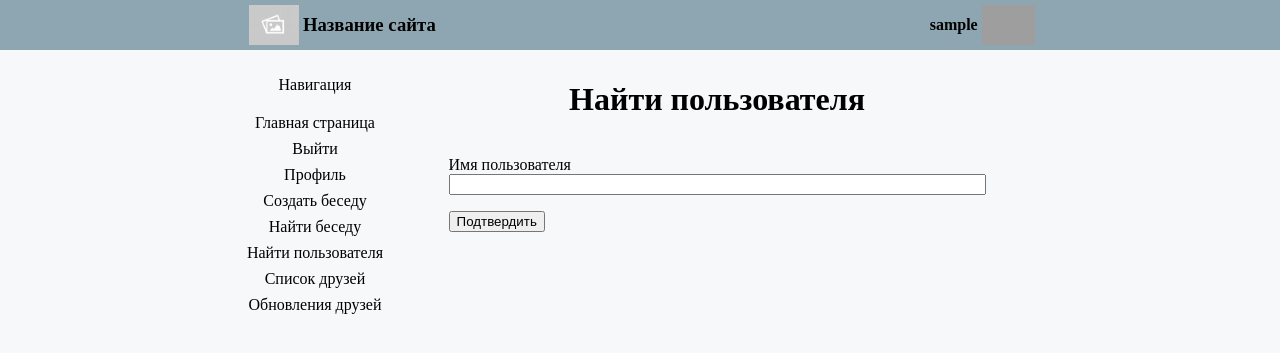
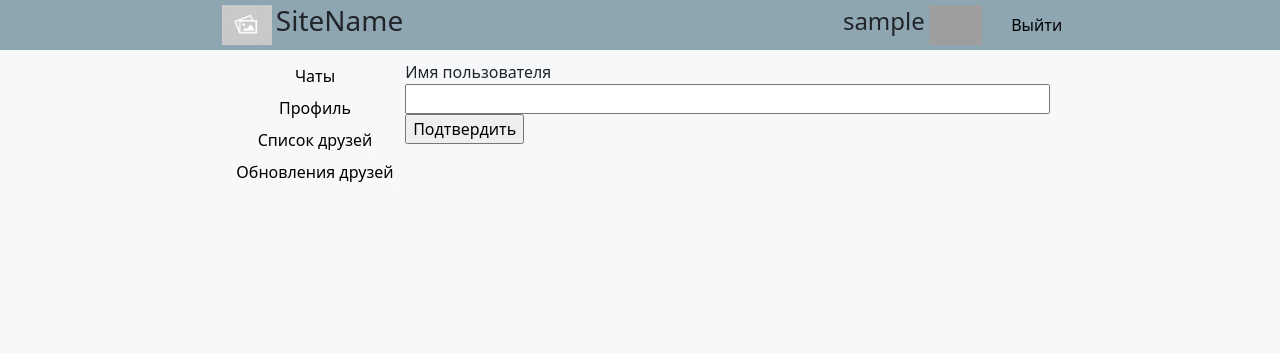
Before and after one commit to iesub/TRPPSite, a Flask app: page /search_user in a window 1280 px wide. Shown: the top 353 px of the page. Run offline with Flask 2, Linux system fonts and the light colour scheme; the visitor is signed in with stand-in values (Sample User, id 1); data comes from the database, SQL or seed files in the repository; both versions use the stored data as it was after the commit; grey boxes are pictures that could not be loaded.

Commit message:
fixed pages chat, friends_list

```diff
--- a/app/forms.py
+++ b/app/forms.py
@@ -120,4 +120,4 @@ class PostForm(FlaskForm):
     """
     post = TextAreaField('Написать сообщение', validators=[
         DataRequired(), Length(min=1, max=140)])
-    submit = SubmitField('подтвердить')
+    submit = SubmitField('отправить')
--- a/app/routes.py
+++ b/app/routes.py
@@ -234,7 +234,7 @@ def search_user():
             flash('извините, пользователя с таким именем не существует')
             return redirect(url_for('search_user'))
         return redirect(url_for('user', username=user.username))
-    return render_template('search_user.html', title='Поиск беседы', form=form)
+    return render_template('list_of_friends.html', title='Поиск беседы', form=form)
 
 
 @app.route('/invite_user/<name>', methods=['GET', 'POST'])
@@ -341,7 +341,7 @@ def unfollow(username):
     return redirect(url_for('user', username=username))
 
 
-@app.route('/list_of_friends')
+@app.route('/list_of_friends', methods=['GET', 'POST'])
 @login_required
 def list_of_friends():
     """
@@ -357,7 +357,14 @@ def list_of_friends():
             followers.append(user)
         elif current_user.is_following(user):
             followed.append(user)
-    return render_template('list_of_friends.html', title='Список друзей', followers=followers, followed=followed)
+    form = SearchUserForm()
+    if form.validate_on_submit():
+        user = User.query.filter_by(username=form.username.data).first()
+        if user is None:
+            flash('извините, пользователя с таким именем не существует')
+            return redirect(url_for('search_user'))
+        return redirect(url_for('user', username=user.username))
+    return render_template('list_of_friends.html', title='Список друзей', followers=followers, followed=followed, form=form)
 
 
 @app.route('/news')
--- a/app/static/messages.css
+++ b/app/static/messages.css
@@ -1,10 +1,15 @@
+.friends-messages{
+	padding-left: 5%;
+	width: 50%;
+}
+
 .chat-instance{
 	display: flex;
 	flex-direction: row;
 	align-items: center;
 	width: 90%;
 	margin-left: 2%;
-	border: 1px solid white;
+	border: 1px solid #f7f8fa;
 	padding: 5px;
 	border-radius: 10px;
 }
@@ -20,3 +25,12 @@
 .chat-image img{
 	height: 50px;
 }
+
+.notification-block {
+	padding-left: 3px;
+	width: 15%;
+}
+
+.not-block:hover{
+	background-color: #c9c9c9;
+}
--- a/app/static/news.css
+++ b/app/static/news.css
@@ -3,6 +3,7 @@
 	padding: 10px;
 	border-radius: 10px;
 	margin-top: 10px;
+	width: 100%;
 }
 
 .news-origin{
--- a/app/templates/_post.html
+++ b/app/templates/_post.html
@@ -2,7 +2,7 @@
     <tr valign="top">
         <td><img src="{{ post.author.avatar(36) }}"></td>
         <td><a href="{{ url_for('user', username=post.author.username) }}" {{ post.author.username }}> {{ post.author.username }} </a>
-            говорит:<br>{{ post.body }}
+            <br>{{ post.body }}
         </td>
     </tr>
 </table>
--- a/app/templates/base.html
+++ b/app/templates/base.html
@@ -6,19 +6,39 @@
             <title>Добро пожаловать в тележку</title>
         {% endif %}
         <meta charset = "UTF-8">
+        <meta name="viewport" content="width=device-width, initial-scale=1">
+        <link href="https://cdn.jsdelivr.net/npm/bootstrap@5.0.0-beta3/dist/css/bootstrap.min.css" rel="stylesheet" integrity="sha384-eOJMYsd53ii+scO/bJGFsiCZc+5NDVN2yr8+0RDqr0Ql0h+rP48ckxlpbzKgwra6" crossorigin="anonymous">
         <link rel="stylesheet" href="../static/common.css" type="text/css"/>
+        <link rel="stylesheet" href="../static/messages.css" type="text/css"/>
+        <link rel="stylesheet" href="../static/friends.css" type="text/css"/>
         <script src="https://ajax.googleapis.com/ajax/libs/jquery/3.5.1/jquery.min.js"></script>
+        <script src="https://cdn.jsdelivr.net/npm/bootstrap@5.0.0-beta3/dist/js/bootstrap.bundle.min.js" integrity="sha384-JEW9xMcG8R+pH31jmWH6WWP0WintQrMb4s7ZOdauHnUtxwoG2vI5DkLtS3qm9Ekf" crossorigin="anonymous"></script>
         <style>
-            a{
+            .site-nav a{
 	            text-decoration: none;
 	            color: black;
 	            border: 2px solid #f7f8fa;
 	            border-radius: 5px;
 	            padding: 2px;
             }
-                a:hover{
+                .site-nav a:hover{
 	            border-color: black;
             }
+
+                .user-information a{
+                    align-self: center;
+	                cursor: pointer;
+                    text-decoration: none;
+                    color: black;
+                    margin-left: 25px;
+                }
+
+                .user-information a:hover{
+                    align-self: center;
+	                cursor: pointer;
+                    text-decoration: underline;
+                    color: black;
+                }
         </style>
     </head>
     <body>
@@ -28,49 +48,40 @@
 				    <img src = "../static/empty.jpg"/> <!-- Лого сайта -->
 			    </div>
 			    <div>
-				    <h3>Название сайта</h3>
+				    <h3>SiteName</h3>
 			    </div>
 		    </div>
             {% if current_user.is_authenticated %}
-		        <div class = "user-information">
+		        <div class = "user-information" onclick="location.href='{{ url_for('user', username=current_user.username)}}';">
 			        <div>
 				        <h4>{{ current_user.username }}</h4>
 			        </div>
 			        <div>
 				        <img src = "{{ current_user.avatar(128) }}"/> <!-- Аватар пользователя -->
 			        </div>
+                    <div>
+                        {% if current_user.is_anonymous %}
+                            <a href="{{ url_for('login') }}">Войти</a>
+                        {% else %}
+                            <a href="{{ url_for('logout') }}">Выйти</a>
+                        {% endif %}
+                    </div>
+
 		        </div>
             {% endif %}
 	</header>
 
         <div class="content">
             <div class="site-nav">
-                <p>Навигация</p>
-                <a href="{{ url_for('index') }}">Главная страница</a>
-                {% if current_user.is_anonymous %}
-                    <a href="{{ url_for('login') }}">Войти</a>
-                {% else %}
-                    <a href="{{ url_for('logout') }}">Выйти</a>
+
+                <a href="{{ url_for('index') }}">Чаты</a>
+                {% if not current_user.is_anonymous %}
                     <a href="{{ url_for('user', username=current_user.username) }}">Профиль</a>
                 {% endif %}
-                <a href="{{ url_for('create_chat') }}">Создать беседу</a>
-                <a href="{{ url_for('search_chat') }}">Найти беседу</a>
-                <a href="{{ url_for('search_user') }}">Найти пользователя</a>
                 <a href="{{ url_for('list_of_friends') }}">Список друзей</a>
                 <a href ="{{ url_for('news') }}"> Обновления друзей </a>
             </div>
-            <div class="main-part">
-                {% with messages = get_flashed_messages() %}
-                    {% if messages %}
-                        <ul>
-                            {% for message in messages %}
-                                <li>{{ message }}</li>
-                            {% endfor %}
-                        </ul>
-                    {% endif %}
-                {% endwith %}
-                {% block content %}{% endblock %}
-            </div>
+            {% block content %}{% endblock %}
         </div>
     </body>
 </html>
--- a/app/templates/create_chat.html
+++ b/app/templates/create_chat.html
@@ -1,6 +1,7 @@
 {% extends "base.html" %}
 
 {% block content %}
+    <div class = 'main-part'>
     <h1>Создать беседу</h1>
     <form action="" method="post">
         {{ form.hidden_tag() }}
@@ -13,4 +14,5 @@
         </p>
         <p>{{ form.submit() }}</p>
     </form>
+    </div>
  {% endblock %}
--- a/app/templates/edit_profile.html
+++ b/app/templates/edit_profile.html
@@ -1,6 +1,7 @@
 {% extends "base.html" %}
 
 {% block content %}
+    <div class = 'main-part'>
     <h1>Изменить профиль</h1>
     <form action="" method="post">
         {{ form.hidden_tag() }}
@@ -20,4 +21,5 @@
         </p>
         <p>{{ form.submit() }}</p>
     </form>
+    </div>
 {% endblock %}
--- a/app/templates/list_of_friends.html
+++ b/app/templates/list_of_friends.html
@@ -1,23 +1,41 @@
 {% extends "base.html" %}
 
 {% block content %}
-    <h1>Список друзей:</h1>
-    {% for follower in followers %}
-        <table>
-            <tr valign="top">
-                <td><img src="{{ follower.avatar(36) }}"></td>
-                <td><a href="{{ url_for('user', username=follower.username) }}">{{ follower.username }}</a></td>
-                <td><a href="{{ url_for('unfollow', username=follower.username) }}">Удалить из списка друзей</a></td>
-            </tr>
-        </table>
-    {% endfor %}
-    {% for follower in followed %}
-        <table>
-            <tr valign="top">
-                <td><img src="{{ follower.avatar(36) }}"></td>
-                <td><a href="{{ url_for('user', username=follower.username) }}">{{ follower.username }}</a></td>
-                <td><a href="{{ url_for('unfollow', username=follower.username) }}">Удалить из списка друзей</a></td>
-            </tr>
-        </table>
-    {% endfor %}
+    <div class = 'main-part'>
+    <form action="" method="post">
+        {{ form.hidden_tag() }}
+            {{ form.username.label }}<br>
+            {{ form.username(size=64) }}
+            {% for error in form.username.errors %}
+            <span style="color: red;">[{{ error }}]</span>
+            {% endfor %}
+            {{ form.submit() }}
+    </form>
+			<div class = 'friend-list'>
+                {% for follower in followers %}
+				<div class = 'friend-inf-container'>
+					<div class = 'friend-inf' >
+						<img src="{{ follower.avatar(36) }}"/>
+						<div>
+							<p onclick="location.href='{{ url_for('user', username=follower.username)}}';"> {{ follower.username }} </p>
+							<p class = 'write-to-friend' onclick="location.href='{{ url_for('write_message', username=follower.username) }}';"> Написать</p>
+						</div>
+					</div>
+					<h1 class = 'friend-more-options' onclick="location.href='{{ url_for('unfollow', username=follower.username)}}';"> Удалить!!!!!!! </h1>
+				</div>
+                {% endfor %}
+                {% for follower in followed %}
+				<div class = 'friend-inf-container'>
+					<div class = 'friend-inf'>
+						<img src="{{ follower.avatar(36) }}"/>
+						<div>
+							<p onclick="location.href='{{ url_for('user', username=follower.username)}}';"> {{ follower.username }} </p>
+							<p class = 'write-to-friend' onclick="location.href='{{ url_for('write_message', username=follower.username) }}';"> Написать</p>
+						</div>
+					</div>
+					<h1 class = 'friend-more-options' onclick="location.href='{{ url_for('unfollow', username=follower.username)}}';"> Удалить!!!!!!! </h1>
+				</div>
+                {% endfor %}
+			</div>
+    </div>
 {% endblock %}
--- a/app/templates/login.html
+++ b/app/templates/login.html
@@ -1,6 +1,7 @@
 {% extends "base.html" %}
 
 {% block content %}
+    <div class = 'main-part'>
     <h1>Войти</h1>
     <form action="" method="post">
         {{ form.hidden_tag() }}
@@ -22,4 +23,5 @@
         <p>{{ form.submit() }}</p>
     </form>
     <p>Новый пользователь? <a href="{{ url_for('register') }}">Нажмите, чтобы зарегистрироваться!</a></p>
+    </div>
  {% endblock %}
--- a/app/templates/news.html
+++ b/app/templates/news.html
@@ -1,6 +1,7 @@
 {% extends "base.html" %}
 
 {% block content %}
+    <div class = 'main-part'>
     <link rel="stylesheet" href="../static/news.css" type="text/css"/>
     <div class = 'note'>
         <div class = "news-origin">
@@ -63,4 +64,5 @@
             </div>
         </div>
     </div>
+    </div>
 {% endblock %}
--- a/app/templates/register.html
+++ b/app/templates/register.html
@@ -1,6 +1,7 @@
 {% extends "base.html" %}
 
 {% block content %}
+    <div class = 'main-part'>
     <h1>Регистрация</h1>
     <form action="" method="post">
         {{ form.hidden_tag() }}
@@ -34,4 +35,5 @@
         </p>
         <p>{{ form.submit() }}</p>
     </form>
+    </div>
 {% endblock %}
--- a/app/templates/search_chat.html
+++ b/app/templates/search_chat.html
@@ -1,6 +1,7 @@
 {% extends "base.html" %}
 
 {% block content %}
+    <div class = 'main-part'>
     <h1>Найти беседу</h1>
     <form action="" method="post">
         {{ form.hidden_tag() }}
@@ -13,4 +14,5 @@
         </p>
         <p>{{ form.submit() }}</p>
     </form>
+    </div>
  {% endblock %}
--- a/app/templates/search_user.html
+++ b/app/templates/search_user.html
@@ -1,6 +1,7 @@
 {% extends "base.html" %}
 
 {% block content %}
+    <div class = 'main-part'>
     <h1>Найти пользователя</h1>
     <form action="" method="post">
         {{ form.hidden_tag() }}
@@ -13,4 +14,5 @@
         </p>
         <p>{{ form.submit() }}</p>
     </form>
+    </div>
  {% endblock %}
--- a/app/templates/user.html
+++ b/app/templates/user.html
@@ -1,6 +1,7 @@
 {% extends "base.html" %}
 
 {% block content %}
+    <div class = 'main-part'>
     <link rel="stylesheet" href="../static/profile.css" type="text/css"/>
     <div class="client-inf">
         <div class="avatar-change">
@@ -53,4 +54,5 @@
             </div>
         </div>
     </div>
+    </div>
 {% endblock %}
```
Also changed, not shown: app/templates/chat.html (+23 -13 lines), app/templates/index.html (+25 -6 lines), app.db.
